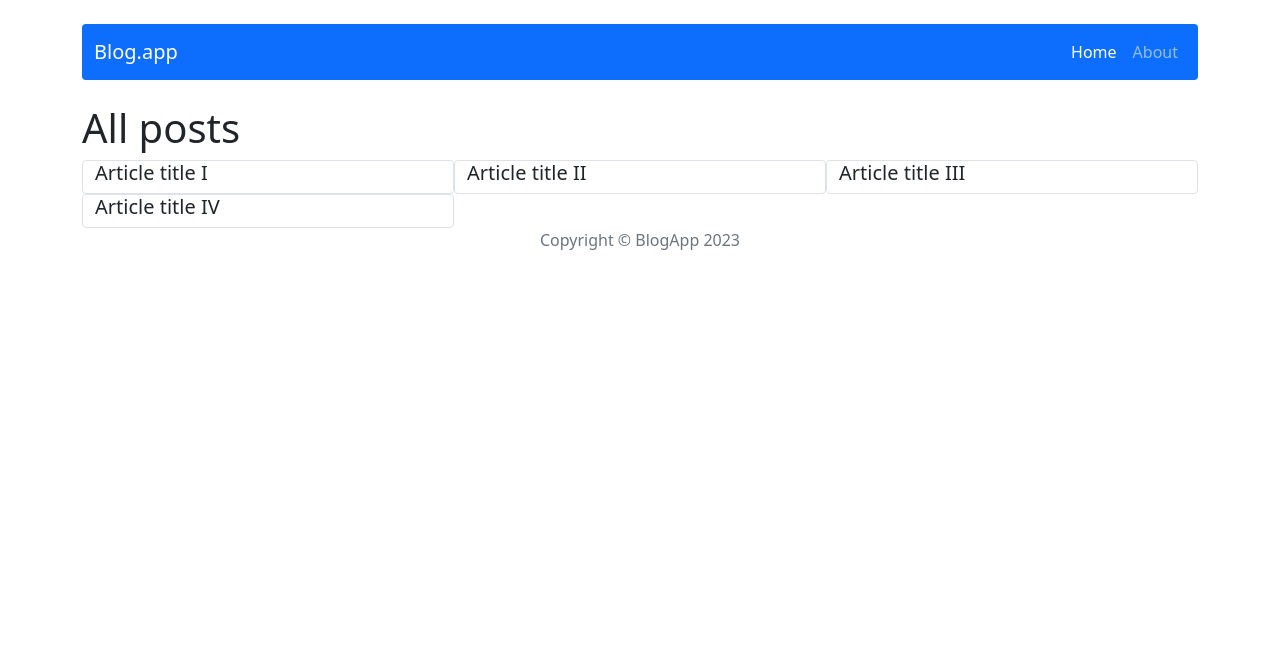
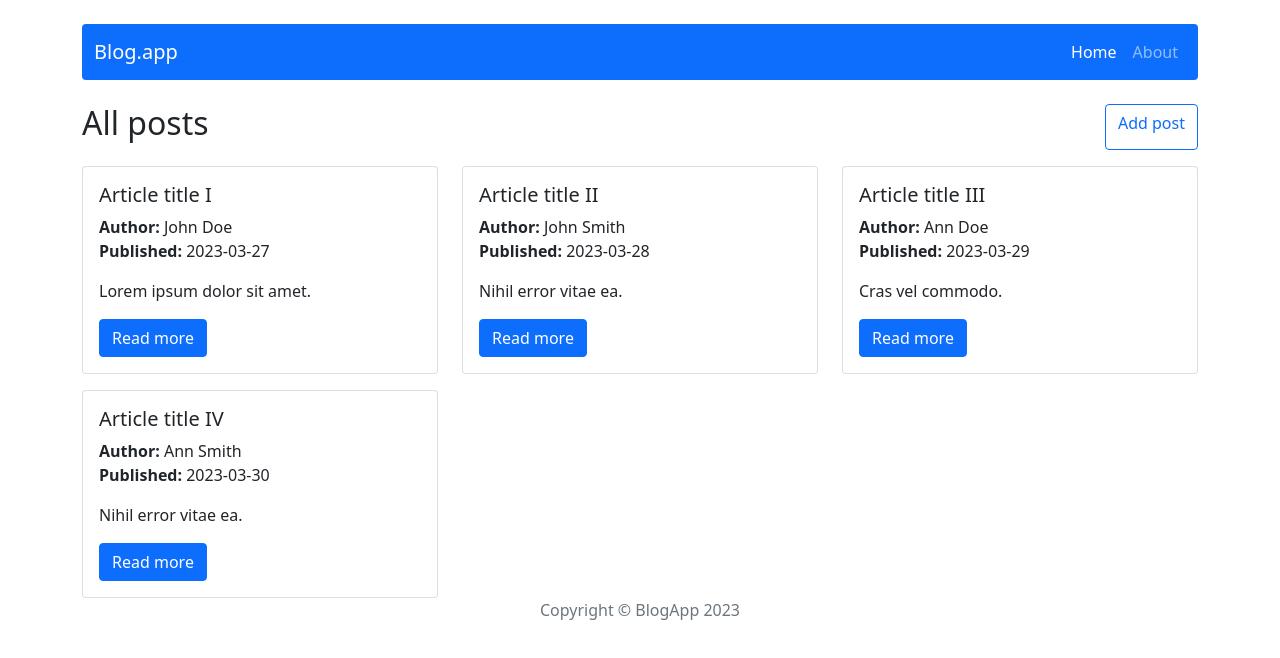
Before and after one commit to walldy-0/react-blog-app, a React (Create React App) app: page / in a window 1280 px wide. Shown: the top 658 px of the page. Built offline with nearby package versions, Linux system fonts and the light colour scheme.

Commit message:
[Kodilla task 19.4] Modify Home page

```diff
--- a/src/components/features/Posts/Posts.js
+++ b/src/components/features/Posts/Posts.js
@@ -1,23 +1,30 @@
 import { getAllPosts } from "../../../redux/postsRedux";
 import { useSelector } from "react-redux";
-import Container from 'react-bootstrap/Container';
-import Row from 'react-bootstrap/Row';
-import Col from 'react-bootstrap/Col';
+import { Row, Col, Card, Button } from 'react-bootstrap';
+import { NavLink } from 'react-router-dom';
 
 const Posts = () => {
 
   const posts = useSelector(getAllPosts);
 
   return (
-    <Container>
-      <Row>
-        {posts.map(post => (
-          <Col key={post.id} lg={4} md={6} sm={12} className='border rounded'>
-            <h5>{post.title}</h5>
-          </Col>
-      ))}
-      </Row>
-    </Container>
+    <Row>
+      {posts.map(post => (
+        <Col key={post.id} lg={4} md={6} sm={12}>
+          <Card key={post.id} className='mt-3'>
+            <Card.Body>
+              <Card.Title>{post.title}</Card.Title>
+              <Card.Text>
+                <strong>Author:&nbsp;</strong>{post.author}<br />
+                <strong>Published:&nbsp;</strong>{post.publishedDate}
+              </Card.Text>
+              <Card.Text>{post.shortDescription}</Card.Text>
+              <Button variant='primary' as={NavLink} to={'/post/' + post.id}>Read more</Button>
+            </Card.Body>
+          </Card>
+      </Col>
+    ))}
+    </Row>
   );
 };
 
--- a/src/components/pages/Home/Home.js
+++ b/src/components/pages/Home/Home.js
@@ -1,11 +1,16 @@
 import Posts from "../../features/Posts/Posts";
+import { Button } from 'react-bootstrap';
+import { NavLink } from 'react-router-dom';
 
 const Home = () => {
 
   return (
     <div>
-      <h1>All posts</h1>
-      <Posts />
+      <div className="d-flex justify-content-between">
+        <h2>All posts</h2>
+        <Button variant='outline-primary' as={NavLink} to={'/post/add'}>Add post</Button>
+      </div>
+    <Posts />
     </div>
   );
 };
```
